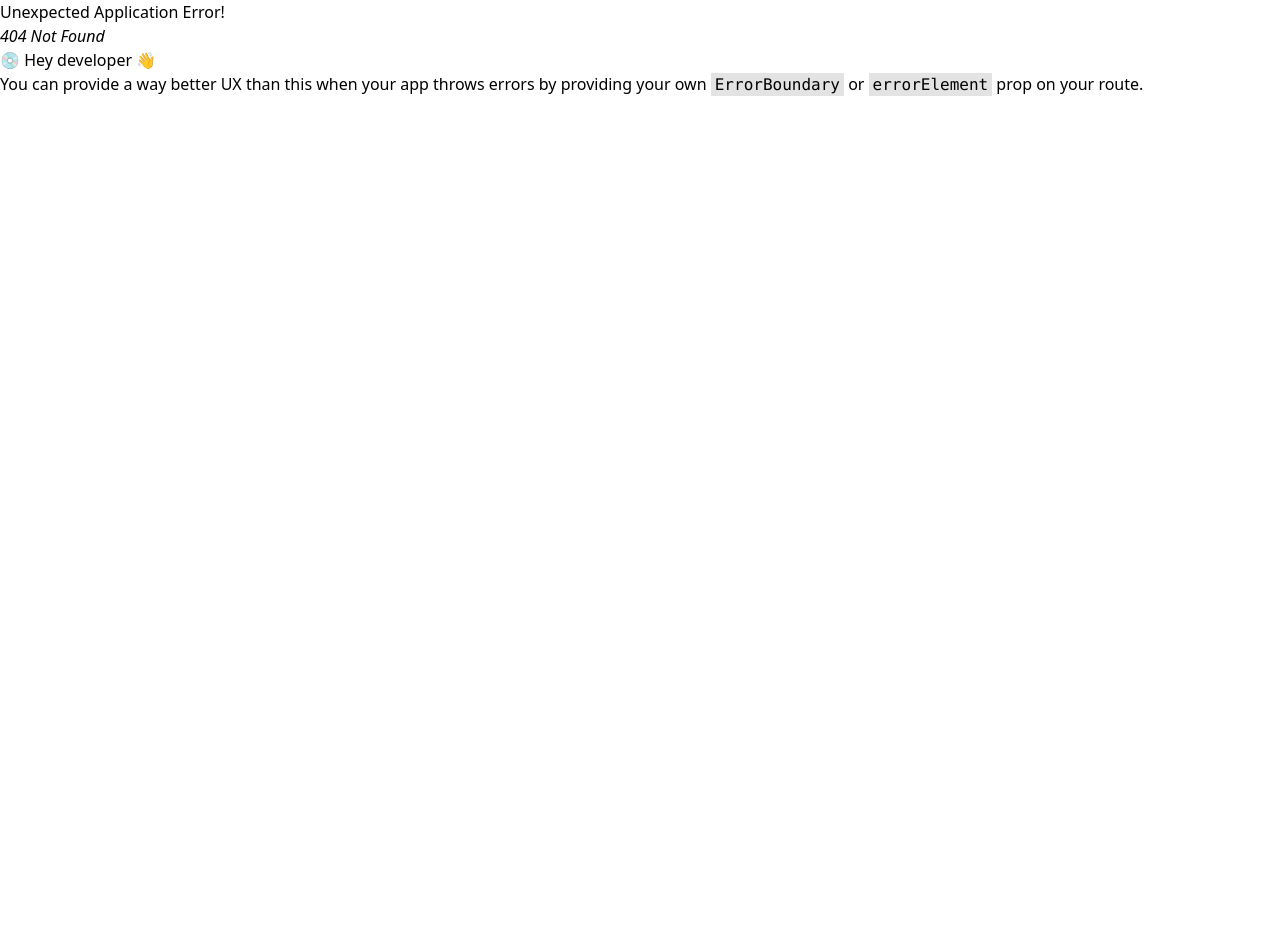
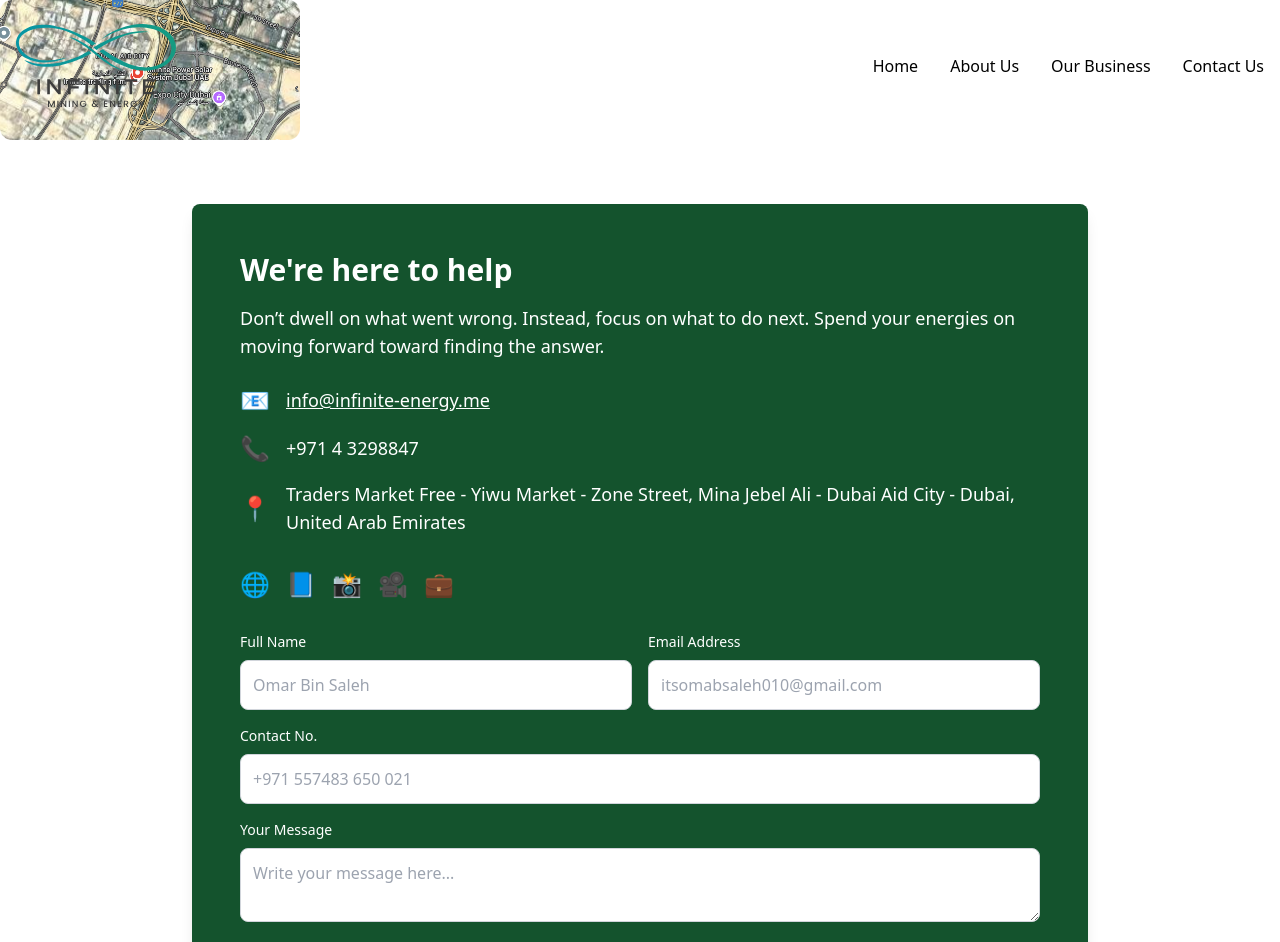
Before and after one commit to Adarshsingh7/adobe, a React (Vite) app: page /contact in a window 1280 px wide. Before the commit this address had no page. Shown: the top 942 px of the page. Before the commit the page ends 800 px from the top, so only its background shows below. Built offline with nearby package versions, Linux system fonts and the light colour scheme.

Commit message:
Adding some new pages

```diff
--- a/src/App.tsx
+++ b/src/App.tsx
@@ -3,6 +3,7 @@ import Page from "./page";
 import AboutUs from "@/components/AboutUs";
 import { RouterProvider } from "react-router/dom";
 import OurBusiness from "./OurBusiness";
+import Contact from "./components/Contact";
 
 const router = createBrowserRouter([
   {
@@ -17,6 +18,10 @@ const router = createBrowserRouter([
     path: "/ourBusiness",
     element: <OurBusiness />,
   },
+  {
+    path: "/contact",
+    element: <Contact/>,
+  }
 ]);
 
 function App() {
--- a/src/components/BussinessOverview.tsx
+++ b/src/components/BussinessOverview.tsx
@@ -1,4 +1,8 @@
+import { useState } from "react";
+
 const BusinessOverview = () => {
+  const [isVision, setIsVision] = useState(false)
+
   return (
     <div className="bg-blue-50 py-20 my-32">
       <div className="container flex mx-auto px-4">
@@ -34,22 +38,24 @@ const BusinessOverview = () => {
           style={{ flex: "0 0 30%" }}
         >
           <div className="flex">
-            <button className="px-4 py-2 text-blue-600 border-b-2 border-blue-600 focus:outline-none">
+            <button className={`px-4 py-2 ${!isVision ? 'text-blue-600 border-blue-600 border-b-2' : 'text-gray-500'} hover:text-blue-600 focus:outline-none`} onClick={() => setIsVision(false)}>
               Our Mission
             </button>
-            <button className="px-4 py-2 text-gray-500 hover:text-blue-600 focus:outline-none">
+            <button className={`px-4 py-2 ${isVision ? 'text-blue-600 border-blue-600 border-b-2' : 'text-gray-500'} hover:text-blue-600 focus:outline-none`} onClick={() => setIsVision(true)}>
               Our Vision
             </button>
           </div>
           <div className="mt-4">
-            <p className="text-gray-600">
+            {!isVision ? <p className="text-gray-600">
               Our Mission is truly aligned with our Vision. We are committed to
               providing our clients top-of-the-line customer services, at par
               with the best industry standards and practices. Backed by high
               moral and integrity values, we fulfill all our commitments without
               any compromises on the aspect of quality from the beginning of the
               project to the end.
-            </p>
+            </p> :
+            <p>vision</p>
+            }
           </div>
         </div>
       </div>
--- /dev/null
+++ b/src/components/Contact.tsx
@@ -0,0 +1,13 @@
+import ContactForm from "./ContactForm";
+import Navbar from "./ui/Navbar";
+
+export default function Contact() {
+    return (
+        <>
+        <Navbar imgSrc="/Logo.svg" linkColor="black"/>
+        <img src="public/Map@2x.png"/>
+        <ContactForm />
+        </>
+
+    )
+}
--- /dev/null
+++ b/src/components/ContactForm.tsx
@@ -0,0 +1,88 @@
+export default function ContactForm() {
+    return <section className="py-16 bg-white">
+    <div className="container mx-auto px-4">
+      <div className="bg-green-900 text-white rounded-lg shadow-lg p-8 md:p-12 max-w-4xl mx-auto">
+        {/* Header */}
+        <h2 className="text-3xl font-bold mb-4">We're here to help</h2>
+        <p className="text-lg mb-6">
+          Don’t dwell on what went wrong. Instead, focus on what to do next.
+          Spend your energies on moving forward toward finding the answer.
+        </p>
+
+        {/* Contact Information */}
+        <div className="space-y-4 mb-8">
+          <div className="flex items-center space-x-4">
+            <span className="text-2xl">📧</span>
+            <a href="mailto:info@infinite-energy.me" className="text-lg underline">
+              info@infinite-energy.me
+            </a>
+          </div>
+          <div className="flex items-center space-x-4">
+            <span className="text-2xl">📞</span>
+            <p className="text-lg">+971 4 3298847</p>
+          </div>
+          <div className="flex items-center space-x-4">
+            <span className="text-2xl">📍</span>
+            <p className="text-lg">
+              Traders Market Free - Yiwu Market - Zone Street, Mina Jebel Ali - Dubai Aid City -
+              Dubai, United Arab Emirates
+            </p>
+          </div>
+        </div>
+
+        {/* Social Media */}
+        <div className="flex space-x-4 mb-8">
+          <a href="#" className="text-2xl">🌐</a>
+          <a href="#" className="text-2xl">📘</a>
+          <a href="#" className="text-2xl">📸</a>
+          <a href="#" className="text-2xl">🎥</a>
+          <a href="#" className="text-2xl">💼</a>
+        </div>
+
+        {/* Contact Form */}
+        <form className="space-y-4">
+          <div className="grid grid-cols-1 md:grid-cols-2 gap-4">
+            <div>
+              <label className="block text-sm font-medium mb-2">Full Name</label>
+              <input
+                type="text"
+                placeholder="Omar Bin Saleh"
+                className="w-full p-3 rounded-lg border border-gray-300 focus:outline-none focus:ring focus:ring-green-500"
+              />
+            </div>
+            <div>
+              <label className="block text-sm font-medium mb-2">Email Address</label>
+              <input
+                type="email"
+                placeholder="itsomabsaleh010@gmail.com"
+                className="w-full p-3 rounded-lg border border-gray-300 focus:outline-none focus:ring focus:ring-green-500"
+              />
+            </div>
+          </div>
+          <div>
+            <label className="block text-sm font-medium mb-2">Contact No.</label>
+            <input
+              type="tel"
+              placeholder="+971 557483 650 021"
+              className="w-full p-3 rounded-lg border border-gray-300 focus:outline-none focus:ring focus:ring-green-500"
+            />
+          </div>
+          <div>
+            <label className="block text-sm font-medium mb-2">Your Message</label>
+            <textarea
+              placeholder="Write your message here..."
+              className="w-full p-3 rounded-lg border border-gray-300 focus:outline-none focus:ring focus:ring-green-500"
+            />
+          </div>
+          <button
+            type="submit"
+            className="w-full bg-yellow-500 text-white py-3 rounded-lg font-medium hover:bg-yellow-600 transition"
+          >
+            Send Message
+          </button>
+        </form>
+      </div>
+    </div>
+  </section>
+
+}
--- a/src/components/Footer.tsx
+++ b/src/components/Footer.tsx
@@ -1,22 +1,7 @@
-import { Button } from "@/components/ui/button";
-// import { Input } from "@/components/ui/input";
 import {
-  FacebookIcon,
-  TwitterIcon,
-  InstagramIcon,
-  YoutubeIcon,
-  LinkedinIcon,
   Phone,
   Mail,
 } from "lucide-react";
-
-const socialLinks = [
-  { icon: FacebookIcon, href: "#", label: "Facebook" },
-  { icon: TwitterIcon, href: "#", label: "Twitter" },
-  { icon: InstagramIcon, href: "#", label: "Instagram" },
-  { icon: YoutubeIcon, href: "#", label: "YouTube" },
-  { icon: LinkedinIcon, href: "#", label: "LinkedIn" },
-];
 
 export default function Footer() {
   return (
@@ -35,35 +20,6 @@ export default function Footer() {
                 className="object-contain"
               />
             </div>
-          </div>
-        </div>
-
-        {/* Newsletter and Social Links */}
-        <div className="mt-16 flex flex-col md:flex-row items-center justify-between gap-8 border-t border-b py-8">
-          <div className="flex gap-2 w-full max-w-md">
-            <input
-              type="email"
-              placeholder="Enter email address"
-              className="input"
-            />
-            <Button
-              variant="default"
-              className="bg-black text-white hover:bg-black/90"
-            >
-              Subscribe Newsletter
-            </Button>
-          </div>
-          <div className="flex gap-4">
-            {socialLinks.map((social) => (
-              <a
-                key={social.label}
-                href={social.href}
-                className="w-10 h-10 flex items-center justify-center rounded-full bg-amber-100 text-amber-700 hover:bg-amber-200 transition-colors"
-              >
-                <social.icon className="w-5 h-5" />
-                <span className="sr-only">{social.label}</span>
-              </a>
-            ))}
           </div>
         </div>
 
--- a/src/components/bussinessSolution.tsx
+++ b/src/components/bussinessSolution.tsx
@@ -5,7 +5,7 @@ import { cn } from "@/lib/utils";
 
 const solutions = [
   { id: "minerals", title: "Minerals", isActive: true },
-  { id: "petro-chemicals", title: "Petro-chemicals", isActive: false },
+  { id: "petro-chemicals", title: "Petro-Chemicals", isActive: false },
   { id: "metals", title: "Metals", isActive: false },
   { id: "shipping", title: "Shipping & Logistics", isActive: false },
 ];
@@ -15,12 +15,12 @@ export function BusinessSolutions() {
 
   return (
     <section className="relative min-h-[50vh]">
-      <div className="absolute inset-0">
+      <div className="absolute inset-0 ">
         <div className="absolute inset-0 bg-gradient-to-r from-black/80 to-transparent z-10" />
         <img
           src="/group.png?height=1080&width=1920"
           alt="Industrial facility"
-          className="object-cover w-full h-full"
+          className="object-cover w-full h-full opacity-50"
         />
       </div>
 
@@ -30,9 +30,9 @@ export function BusinessSolutions() {
           <div className="space-y-6">
             <div>
               <p className="text-gray-400 mb-2">Our Business Solutions</p>
-              <h2 className="text-5xl font-light text-white">Minerals</h2>
+              <h2 className="text-5xl font-light text-white">{activeSolution === 'minerals' && 'Minerals'}{activeSolution === 'petro-chemicals' && "Petro-chemicals"}{activeSolution === 'metals' && 'Metals'}{activeSolution === 'shipping'  && 'Shipping & Logistics'}</h2>
             </div>
-            <p className="text-gray-300 leading-relaxed">
+            {activeSolution === 'minerals' && <p className="text-gray-300 leading-relaxed">
               We have strong capabilities to supply minerals like Coal, Gypsum,
               Limestone, Chromite used in various industries like Steel and
               Cement Industries. For more details please write to us. We have
@@ -41,7 +41,14 @@ export function BusinessSolutions() {
               customers' various requirements. We mainly trade in Coal and
               Nickle through reputed mining owners and traders ensuring right
               quality.
-            </p>
+            </p>}
+            {activeSolution === 'petro-chemicals' && <p className="text-gray-300 leading-relaxed">
+              We trade in all type of Petroleum-based products such as all kind of Light, Medium & Heavy Petroleum Distillates like Moga, Gasoil, Naptha and Kerosime. Our petrochemicals business creates more than just an extensive range of polymers, polysters, elastomers, and advamced material. The relenless focus of all the complicated science we do is to ultimately bring joy to millions of people around the world and meaningfully enhance their lifestyle.
+            </p>}
+            {activeSolution === 'metals' && <p className="text-gray-300 leading-relaxed">We are partnered with the worl's best companies for our Ferrous and Non-ferrous trade like Thyssen Alfa and Scholz, Europe, Nat ferrous and Cargill, Singapore, G Steel, Thailand & India. We mainls trade in Coal and Nickle through reputed mining owners and traders ensuring right quality. Further, utilizing our ground work expertise we have acquired sharedhaloding interest in one the Nickle ore mining.</p>}
+            {activeSolution === 'shipping' && <p className="text-gray-300 leading-relaxed">Lorem ipsum dolor sit amet consectetur adipisicing elit. Possimus dolorem aliquid pariatur voluptatum atque facere iure velit, mollitia consectetur suscipit exercitationem voluptatem, perspiciatis id accusamus ipsam esse fuga odit quaerat?</p>}
+
+
             <Button
               variant="secondary"
               className="bg-yellow-600 hover:bg-yellow-700 text-white"
--- a/src/components/weCareSection.tsx
+++ b/src/components/weCareSection.tsx
@@ -5,43 +5,13 @@ export function WeCareSection() {
     <div className="max-w-4xl mx-auto text-center space-y-8">
       {/* WE CARE Text */}
       <div className="relative">
-            <div className="grid grid-cols-6 gap-2">
+        <div className="grid">
           {/* W */}
-              <div className="relative aspect-square bg-red-100/80">
-                <span className="absolute inset-0 flex items-center justify-center text-6xl font-bold text-red-900/90">
-                  W
-                </span>
-              </div>
-              {/* E */}
-              <div className="relative aspect-square bg-green-100/80">
-                <span className="absolute inset-0 flex items-center justify-center text-6xl font-bold text-green-900/90">
-                  E
-                </span>
-              </div>
-              {/* C */}
-              <div className="relative aspect-square bg-orange-100/80">
-                <span className="absolute inset-0 flex items-center justify-center text-6xl font-bold text-orange-900/90">
-                  C
-                </span>
-              </div>
-              {/* A */}
-              <div className="relative aspect-square bg-yellow-100/80">
-                <span className="absolute inset-0 flex items-center justify-center text-6xl font-bold text-yellow-900/90">
-                  A
-                </span>
-              </div>
-              {/* R */}
-              <div className="relative aspect-square bg-orange-100/80">
-                <span className="absolute inset-0 flex items-center justify-center text-6xl font-bold text-orange-900/90">
-                  R
-                </span>
-              </div>
-              {/* E */}
-              <div className="relative aspect-square bg-yellow-100/80">
-                <span className="absolute inset-0 flex items-center justify-center text-6xl font-bold text-yellow-900/90">
-                  E
-                </span>
-              </div>
+          <img
+            src="public/weCare.png"
+            alt="wecare"
+            className="w-full max-w-[800px] mx-auto"
+          />
         </div>
       </div>
 
@@ -53,5 +23,6 @@ export function WeCareSection() {
     </div>
   </div>
 </section>
+
   );
 }
```
Also changed, not shown: public/Map@2x.png (added). Lines whose indentation alone changed are shown as unchanged.
